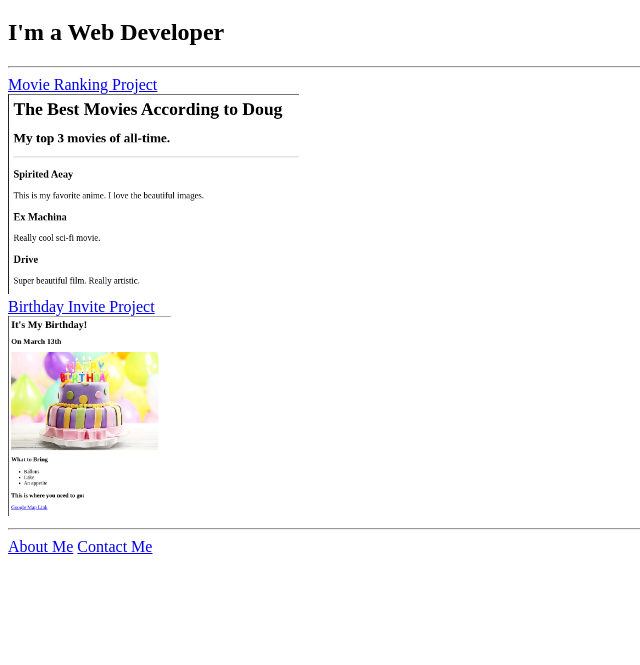
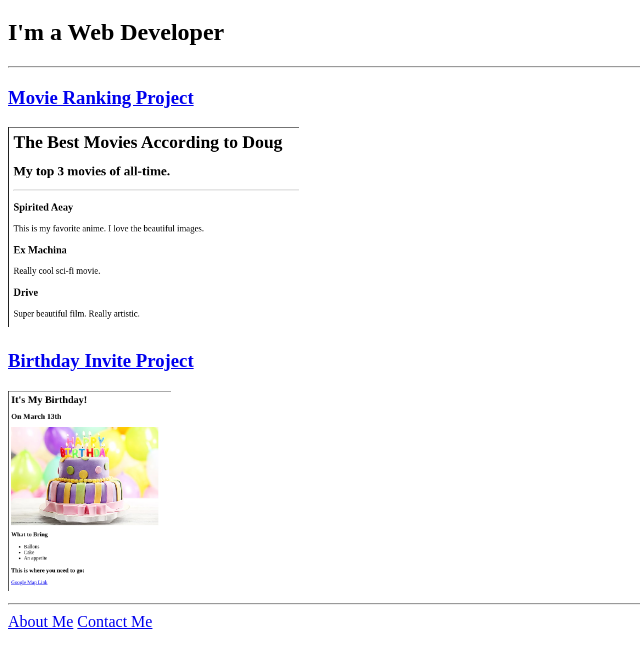
Before and after one commit to drj696/html-portfolio, a plain HTML site: page index.html in a window 1280 px wide. Shown: the part 61-726 px from the top of the page, without its empty margins (0-640 px from the left). Drawn offline with Linux system fonts and the light colour scheme.

Commit message:
Add files via upload

```diff
--- a/index.html
+++ b/index.html
@@ -21,16 +21,17 @@ https://developer.mozilla.org/en-US/docs/Web/HTML/Element/img#attr-height -->
     <meta name="viewport" content="width=device-width, initial-scale=1.0">
     <title>Doug Jones HTML Portfolio</title>
 </head>
+
 <body>
     <h1>Doug Jones's Portfolio</h1>
     <h2>I'm a Web Developer</h2>
     <hr/>
-    <a href="./public/movie-ranking.html">Movie Ranking Project</a>
-    <br/>
+    <h3><a href="./public/movie-ranking.html">Movie Ranking Project</a></h3>
+
     <img src="./assets/images/movie-ranking.png" height=200 alt="Screenshot of movie-ranking project"\>
-    <br/>
-    <a href="./public/movie-ranking.html">Birthday Invite Project</a>
-    <br/>
+
+    <h3><a href="./public/birthday-invite.html">Birthday Invite Project</a></h3>
+
     <img src="./assets/images/birthday-invite.png" height=200 alt="Screenshot of movie-ranking project"\>
     <hr/>
     <a href="./public/about.html">About Me</a>
```
